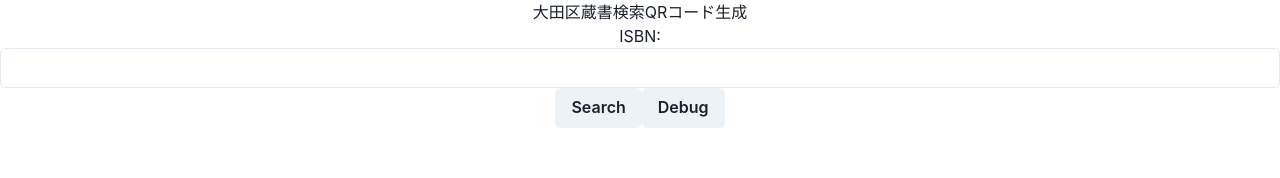
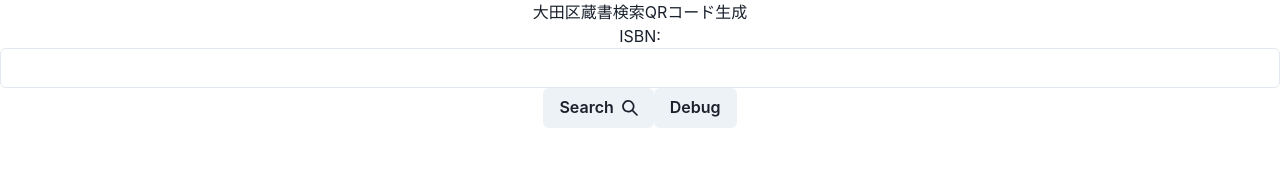
Before and after one commit to aion0721/LibOtaQrcode, a React (Create React App) app: page / in a window 1280 px wide. Shown: the top 178 px of the page. Built offline with nearby package versions, Linux system fonts and the light colour scheme.

Commit message:
Add Search Button.

```diff
--- a/package.json
+++ b/package.json
@@ -3,6 +3,7 @@
   "version": "0.1.0",
   "private": true,
   "dependencies": {
+    "@chakra-ui/icons": "^2.0.0",
     "@chakra-ui/react": "^2.0.0",
     "@emotion/react": "11",
     "@emotion/styled": "11",
--- a/src/components/QrCard.tsx
+++ b/src/components/QrCard.tsx
@@ -2,6 +2,7 @@ import { useState } from "react";
 import QRCode from "qrcode.react";
 import axios from "axios";
 import { Input, Button } from "@chakra-ui/react";
+import { SearchIcon } from "@chakra-ui/icons";
 import {
   Table,
   Thead,
@@ -21,7 +22,7 @@ function QrCard() {
     url: "",
     api: {
       title: "",
-      subTitle: "",
+      subtitle: "",
       authors: "",
       description: "",
       publishedDate: "",
@@ -44,7 +45,7 @@ function QrCard() {
           url: baseUrl + book.isbn,
           api: {
             title: res.title,
-            subTitle: res.subTitle,
+            subtitle: res.subtitle,
             authors: res.authors,
             description: res.description,
             publishedDate: res.publishedDate,
@@ -66,14 +67,16 @@ function QrCard() {
     <div>
       <form>
         ISBN:<Input type="text" id="isbn" onChange={handleChange}></Input>
-        <Button onClick={(e) => ApiFetch()}>Search</Button>
+        <Button rightIcon={<SearchIcon />} onClick={(e) => ApiFetch()}>
+          Search
+        </Button>
         <Button onClick={(e) => handleSubmit(e)}>Debug</Button>
         {book.api.title != "" ? (
           <div>
             <QRCode value={book.url}></QRCode>
             <br />
             <TableContainer>
-              <Table>
+              <Table variant="simple">
                 <Thead>
                   <Tr>
                     <Td>label</Td>
```
Also changed, not shown: 1 other file (tests, documents, lock files or other folders).
